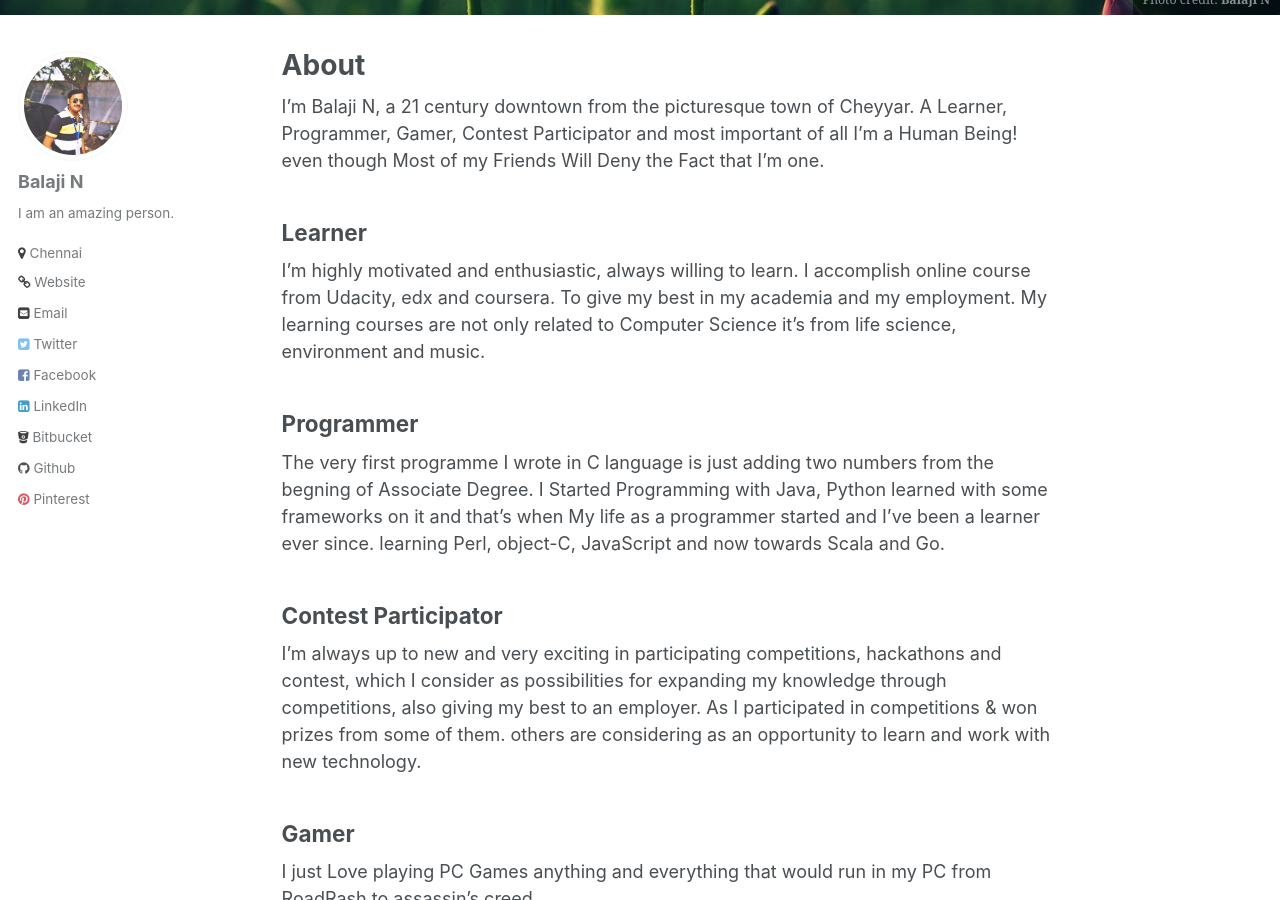
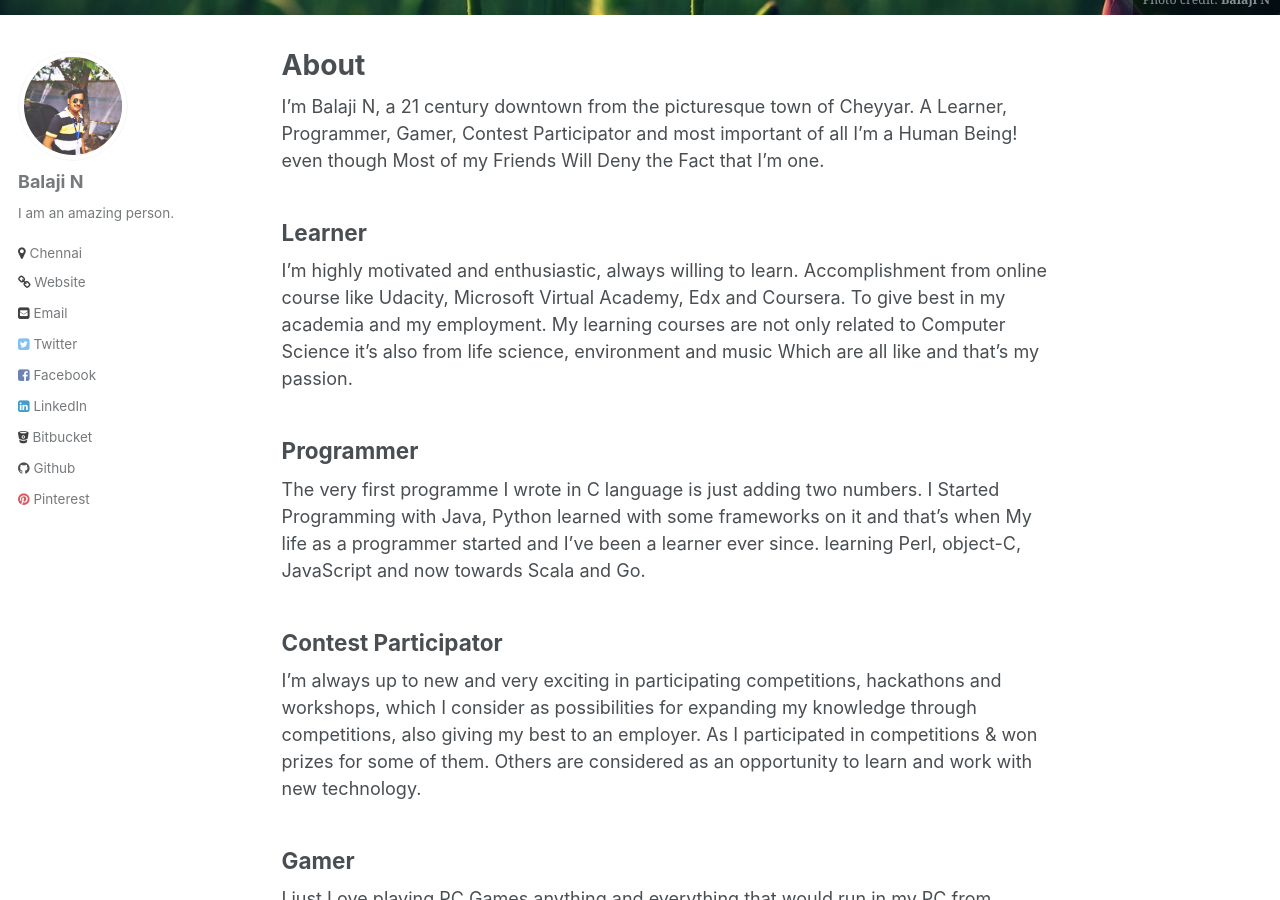
Before and after one commit to balajincse/balajincse.github.io, a Jekyll site: the page built from _pages/about.md, in a window 1280 px wide and 900 px high, scrolled down 487 px. Built offline with Jekyll 4.4.1, drawn with Linux system fonts in a browser that asks for light colours.

Commit message:
finally updating about page

```diff
--- a/_pages/about.md
+++ b/_pages/about.md
@@ -11,13 +11,13 @@ header:
 I'm Balaji N, a 21 century downtown from the picturesque town of Cheyyar. A Learner, Programmer, Gamer, Contest Participator and most important of all I’m a Human Being! even though Most of my Friends Will Deny the Fact that I’m one.
 
 <h2>Learner</h2>
-I’m highly motivated and enthusiastic, always willing to learn. I accomplish online course from Udacity, edx and coursera. To give my best in my academia and my employment. My learning courses are not only related to Computer Science it's from life science, environment and music.
+I’m highly motivated and enthusiastic, always willing to learn. Accomplishment from online course like Udacity, Microsoft Virtual Academy, Edx and Coursera. To give best in my academia and my employment. My learning courses are not only related to Computer Science it's also from life science, environment and music Which are all like and that's my passion.
 
 <h2>Programmer</h2>
-The very first programme I wrote in C language is just adding two numbers from the begning of Associate Degree. I Started Programming with Java, Python learned with some frameworks on it and that’s when My life as a programmer started and I’ve been a learner ever since. learning Perl, object-C, JavaScript and now towards Scala and Go.
+The very first programme I wrote in C language is just adding two numbers. I Started Programming with Java, Python learned with some frameworks on it and that’s when My life as a programmer started and I’ve been a learner ever since. learning Perl, object-C, JavaScript and now towards Scala and Go.
 
 <h2>Contest Participator</h2>
-I’m always up to new and very exciting in participating competitions, hackathons and contest, which I consider as possibilities for expanding my knowledge through competitions, also giving my best to an employer. As I participated in competitions & won prizes from some of them. others are considering as an opportunity to learn and work with new technology.
+I’m always up to new and very exciting in participating competitions, hackathons and workshops, which I consider as possibilities for expanding my knowledge through competitions, also giving my best to an employer. As I participated in competitions & won prizes for some of them. Others are considered as an opportunity to learn and work with new technology.
 
 <h2>Gamer</h2>
 I just Love playing PC Games anything and everything that would run in my PC from RoadRash to assassin's creed.
```
